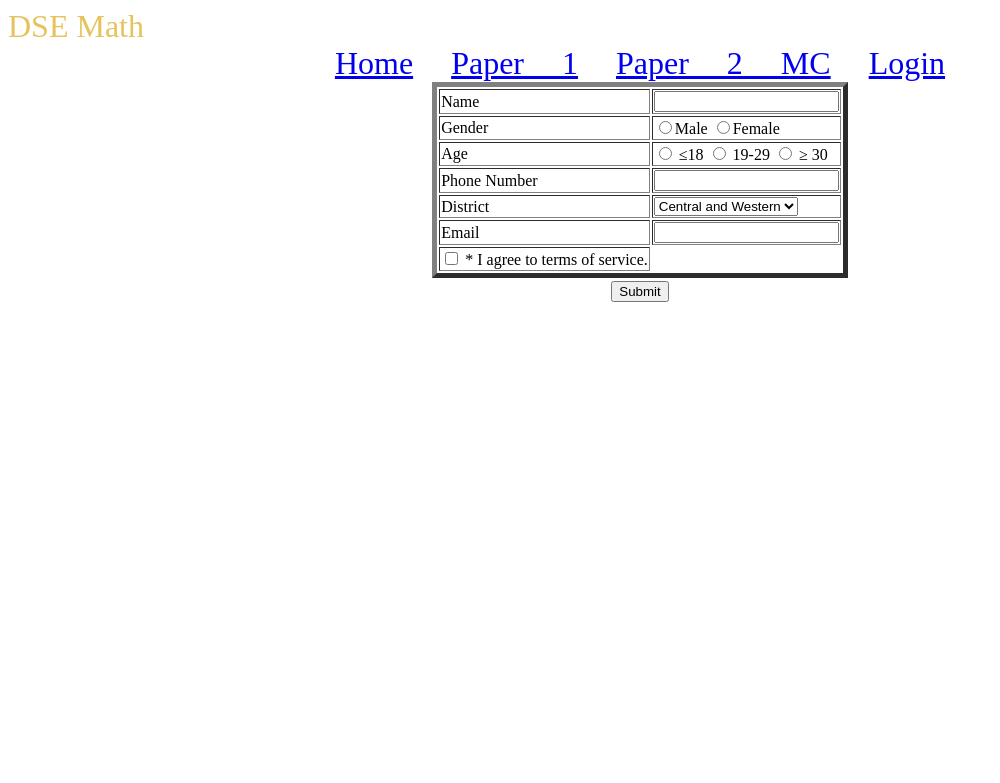
After one commit to wtc021128/FYP, a PHP site: page /QA.php in a window 1280 px wide. The commit adds this page. Shown: the top 783 px of the page, without its empty margins (0-1000 px from the left). Run offline with PHP 8.4, Linux system fonts and the light colour scheme.

Commit message:
Add files via upload

```diff
--- /dev/null
+++ b/FYP/htdocs/QA.php
@@ -0,0 +1,134 @@
+<script>
+  function print_result() {
+
+    var name = document.f1.name.value;
+    alert("Name = " + name);
+
+    var gender;
+    if (document.f1.gender[0].checked)
+      gender = document.f1.gender[0].value;
+    else
+      gender = document.f1.gender[1].value;
+    alert("Gender = " + gender);
+
+    var age;
+    if (document.f1.age[0].checked)
+     age = document.f1.age[0].value;
+    else
+      age = document.f1.age[1].value;
+    alert("Age = " + age);
+
+    var PN = "";
+    alert("Phone number = " + PN)
+
+    var index = document.f1.District.selectedIndex;
+    var District_val = document.f1.District.options[index].value;
+    var District_text = document.f1.District.options[index].text;
+    alert("District = " + District_text + " " + District_val);
+
+    var email = document.f1.email.value;
+    alert("Email = " + email);
+  }
+</script>
+</head>
+
+<body>
+    <div id="flex-container">
+        <!--page button-->
+
+        <div id=r2><td align="center"><font color="#e6c35c" size="6">DSE Math </div>
+        <div id=r3 align="center" style="word-spacing: 30px;"><a href="index.php">Home</a>
+          <a href="QA.php">Paper 1</a>
+          <a href="MC.php">Paper 2 MC</a>
+          <a href="login.php">Login</a></td></font></div>
+          <div id=r4 ></a>
+          </div>
+        </td>
+    </div>
+        <!--make from and submit-->
+  <form name="f1" onSubmit="print_result()">
+    <table border="5" align="center">
+      <tr>
+        <td>Name</td>
+        <td>
+          <input type="text" name="name" pattern="^[A-Z][a-z]*$"
+                 title="Capital first character"
+                 required="required" />
+        </td>
+      </tr>
+      <tr>
+        <td>Gender</td>
+        <td>
+          <input type="radio" name="gender" value="M"
+                 required="required" />Male
+          <input type="radio" name="gender" value="F" />Female
+        </td>
+      </tr>
+      <tr>
+        <td>Age</td>
+        <td>
+          <input type="radio" name="age" value="≤18" required="required"/>
+            ≤18
+          <input type="radio" name="age" value="18-29" />
+            19-29
+          <input type="radio" name="age" value="≥30" />
+            ≥ 30
+        </td>
+      </tr>
+      <tr>
+        <td>Phone Number</td>
+        <td>
+            <input type="text" name="PN" pattern="^[8][5][2][-][0-9]{8}$"
+            title="Please enter 852-XXXXXXXX"
+            required="required" />
+        </td>
+      </tr>
+      <tr>
+        <td>District</td>
+        <td>
+          <select name="District">
+            <option value="CW">Central and Western</option>
+            <option value="EA">Eastern</option>
+            <option value="SO">Southern</option>
+            <option value="WC">Wan Chai</option>
+            <option value="KC">Kowloon City</option>
+            <option value="KT">Kwun Tong</option>
+            <option value="SSP">Sham Shui Po</option>
+            <option value="WTS">Wong Tai Sin</option>
+            <option value="YTM">Yau Tsim Mong</option>
+            <option value="IS">Islands</option>
+            <option value="KTS">Kwai Tsing</option>
+            <option value="NO">North</option>
+            <option value="SK">Sai Kung</option>
+            <option value="ST">Sha Tin</option>
+            <option value="TP">Tai Po</option>
+            <option value="TW">Tsuen Wan</option>
+            <option value="TM">Tuen Mun</option>
+            <option value="YL">Yuen Long</option>
+          </select>
+        </td>
+      </tr>
+      <tr>
+        <td>Email</td>
+        <td>
+          <input type="email" name="Email"
+                 title="email"
+                 required="required" />
+        </td>
+      </tr>
+      <tr>
+        <td>
+            <input type="checkbox" required="required" />
+            <label>* I agree to terms of service.</label>
+        </td>
+      </tr>
+    </table>
+    <table border="0" align="center">
+        <tr>
+            <td>
+            <input type="submit" value="Submit" />
+            </td>
+        </tr>
+    </table>
+  </form>
+</body>
```
Also changed, not shown: FYP/htdocs/MC.php (added, +214 -0 lines), FYP/htdocs/main.php (+7 -4 lines).
